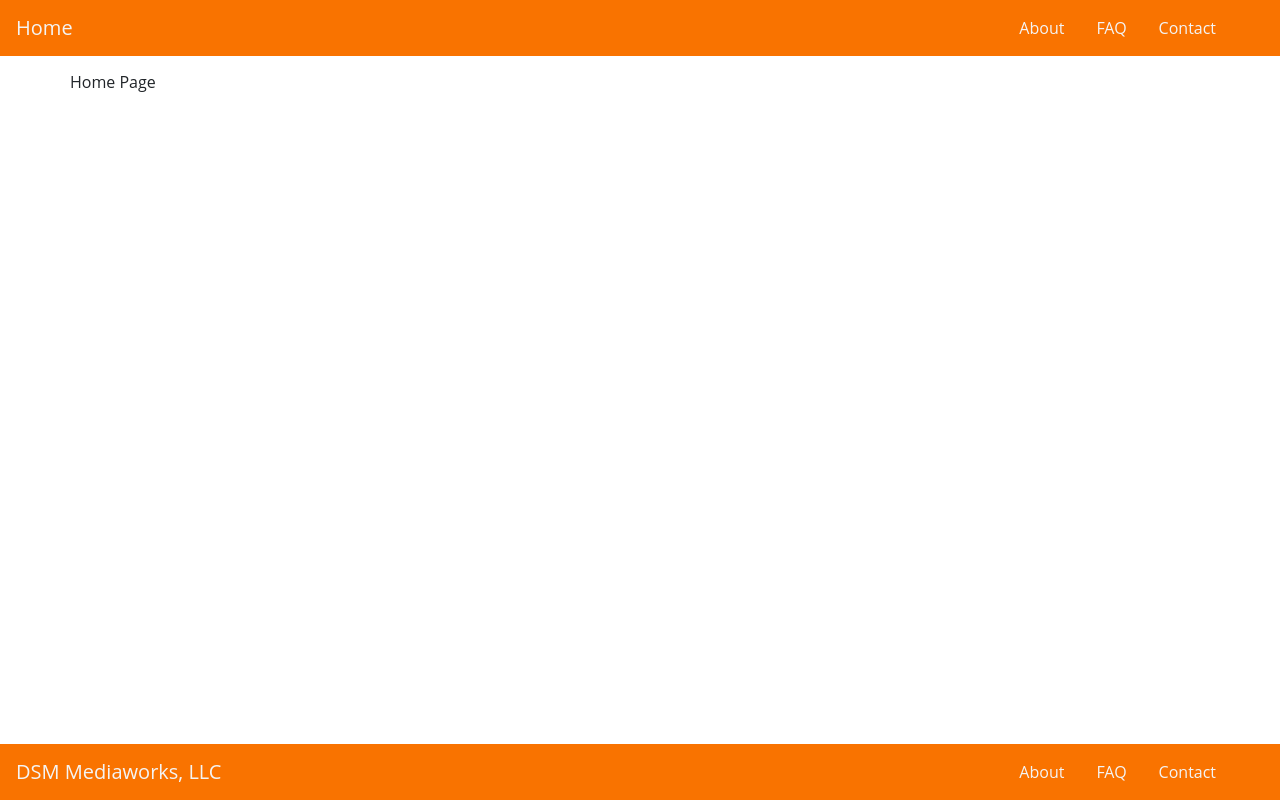
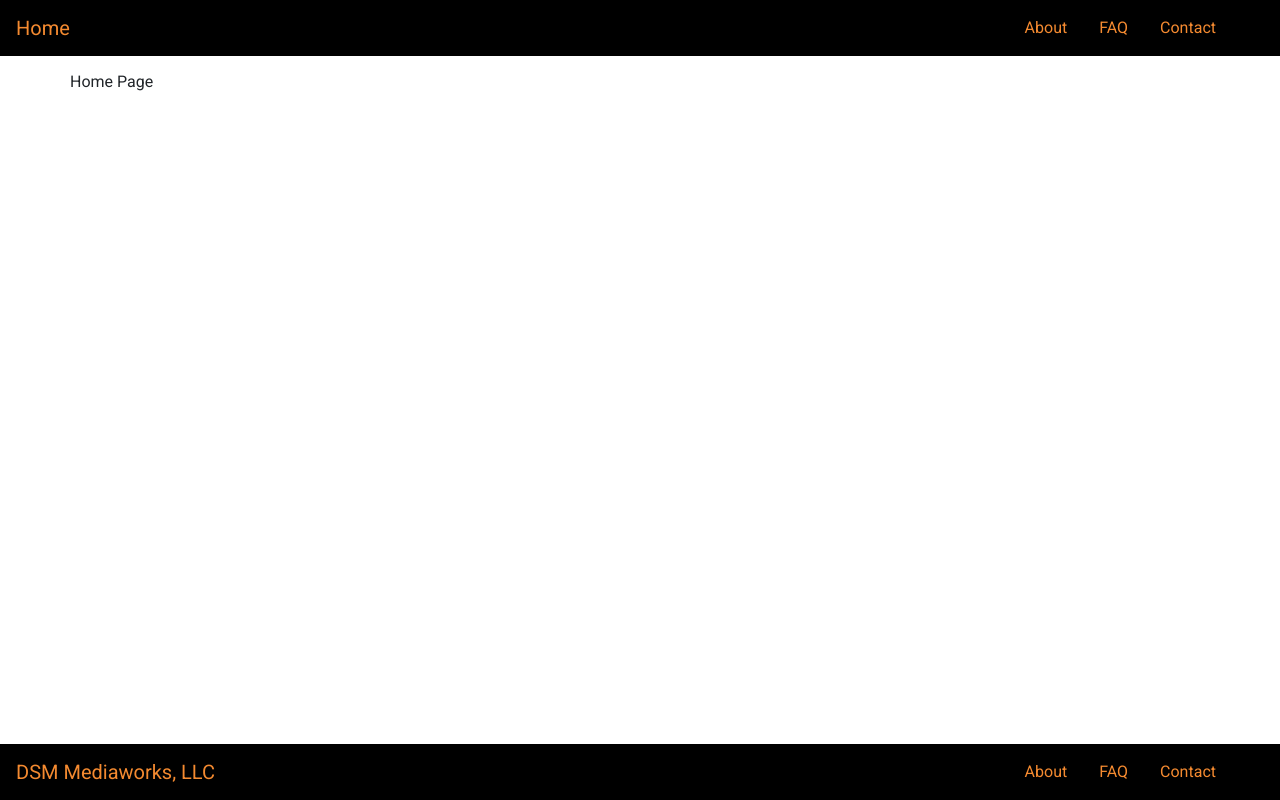
Before and after one commit to STAC-Git/DSM-Redesign, a website: page index.html in a window 1280 px wide. Drawn offline with nearby package versions, Linux system fonts and the light colour scheme; files whose address does not match are found by name.

Commit message:
Change header colors, changed header fonts to match DSM Brand guidelines

```diff
--- a/CSS/styles.scss
+++ b/CSS/styles.scss
@@ -3,11 +3,12 @@ $color-secondary: #5637dd;
 $color-pale: #CEC8FF;
 $color-mid: #901CAD;
 $color-dark: #60106b;
-$color-orange: #F97300;
+$color-orange: #F48A30;
 $color-black-transparent: rgba(0, 0, 0, 0.5);
+$color-black: #000000;
 
-$body-font: "Open Sans", sans-serif;
-$header-font: "Lobster", cursive;
+$body-font: "Roboto", sans-serif;
+$header-font: "Roboto", sans-serif;
 
 
 body {
@@ -18,6 +19,7 @@ body {
 
 h1, h2, h3 {
     font-family: $header-font;
+    font-weight: 5000;
 }
 
 header {
@@ -42,9 +44,9 @@ header h2 {
     color: white;
 }
 
-.navbar{ background:#F97300;}
+.navbar{ background:#000000;}
 
-.nav-link , .navbar-brand{ color: #f4f4f4; cursor: pointer;}
+.nav-link , .navbar-brand{ color: #F48A30; cursor: pointer;}
 
 .nav-link{ margin-right: 1em !important;}
 
@@ -52,4 +54,4 @@ header h2 {
 
 .navbar-collapse{ justify-content: flex-end;}
 
-.navbar-toggler{  background:#fff !important;}
+.navbar-toggler{  background:#F48A30 !important;}
--- a/index.html
+++ b/index.html
@@ -12,6 +12,7 @@
     <link rel="stylesheet" href="node_modules/font-awesome/css/font-awesome.min.css" />
     <link rel="stylesheet" type="text/css" href="css/styles.css">
     <!-- endbuild -->
+    <link rel="stylesheet" href="https://fonts.googleapis.com/css2?family=Roboto:wght@400;700&display=swap">
 
         <title>DSM Mediaworks</title>
     </head>
@@ -27,11 +28,11 @@
    <div class="collapse navbar-collapse " id="navbarSupportedContent">
         <ul class="navbar-nav mr-4">
             <li class="nav-item">
-                <a class="nav-link" data-value="about" href="#">About</a>        </li>
+                <a class="nav-link" data-value="about" href="about_us.html">About</a>        </li>
             <li class="nav-item">
-            <a class="nav-link " data-value="FAQ" href="#">FAQ</a>         </li>
+            <a class="nav-link " data-value="FAQ" href="faq.html">FAQ</a>         </li>
             <li class="nav-item">
-            <a class="nav-link " data-value="contact" href="#">Contact</a>       </li>
+            <a class="nav-link " data-value="contact" href="contact.html">Contact</a>       </li>
         </ul>
    </div></nav>
         </header>
--- a/package.json
+++ b/package.json
@@ -30,6 +30,7 @@
   },
   "dependencies": {
     "bootstrap": "^4.5.2",
+    "font-awesome": "^4.7.0",
     "jquery": "^3.5.1",
     "popper.js": "^1.16.1"
   }
```
Also changed, not shown: CSS/styles.css, 1 other file.
